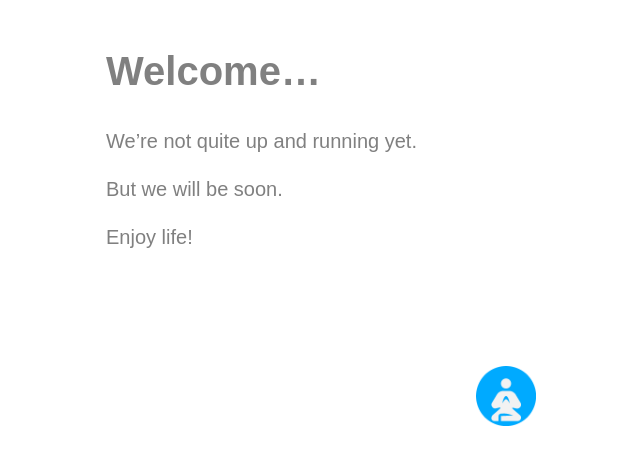
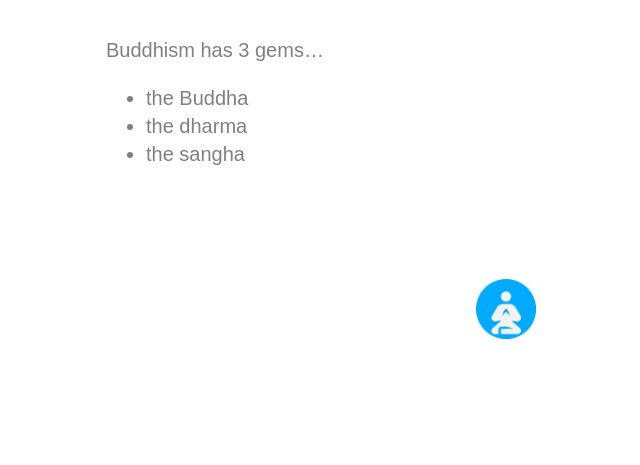
Before and after one commit to StarbucksSangha/StarbucksSangha, a Jekyll site: the page built from info.md, in a window 1280 px wide. Shown: the top 465 px of the page, without its empty margins (134-774 px from the left). Built offline with Jekyll 4.4.1, drawn with Linux system fonts in a browser that asks for light colours.

Commit message:
Update info.md

```diff
--- a/info.md
+++ b/info.md
@@ -4,10 +4,7 @@
 title: StarbucksSangha.NET info
 published: True
 ---
-# Welcome...
-
-We're not quite up and running yet.
-
-But we will be soon.
-
-Enjoy life!
+Buddhism has 3 gems...
+- the Buddha
+- the dharma
+- the sangha
```
